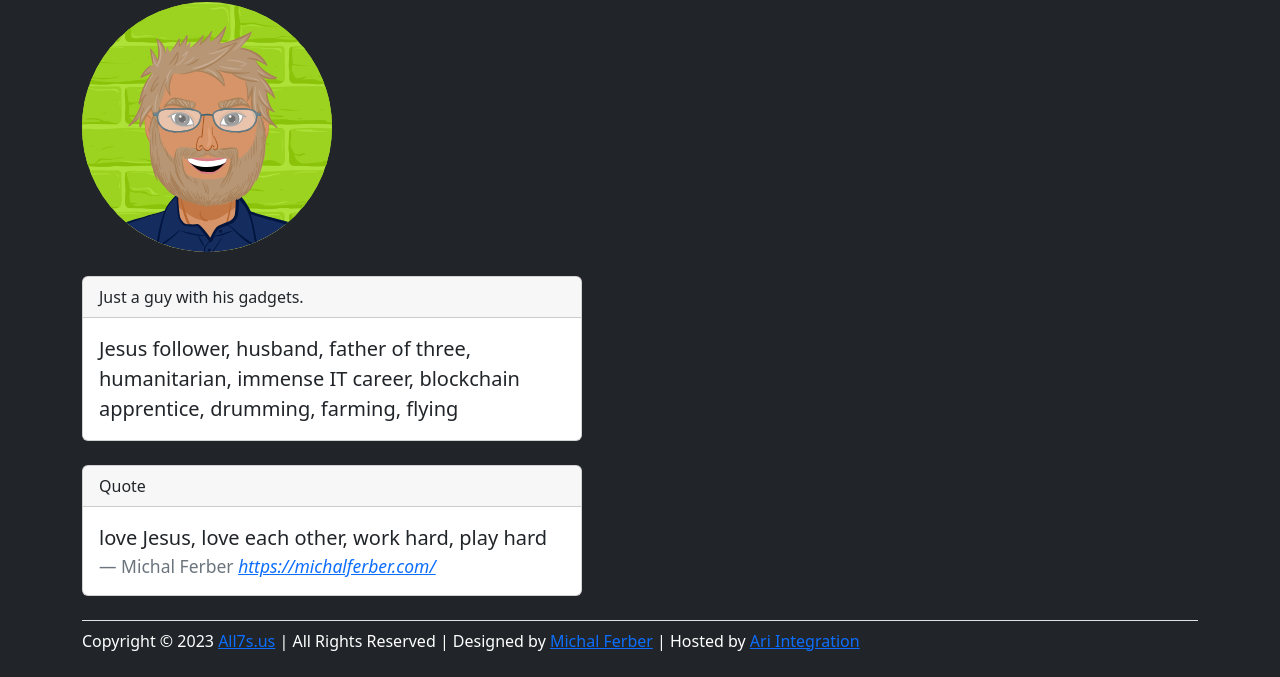
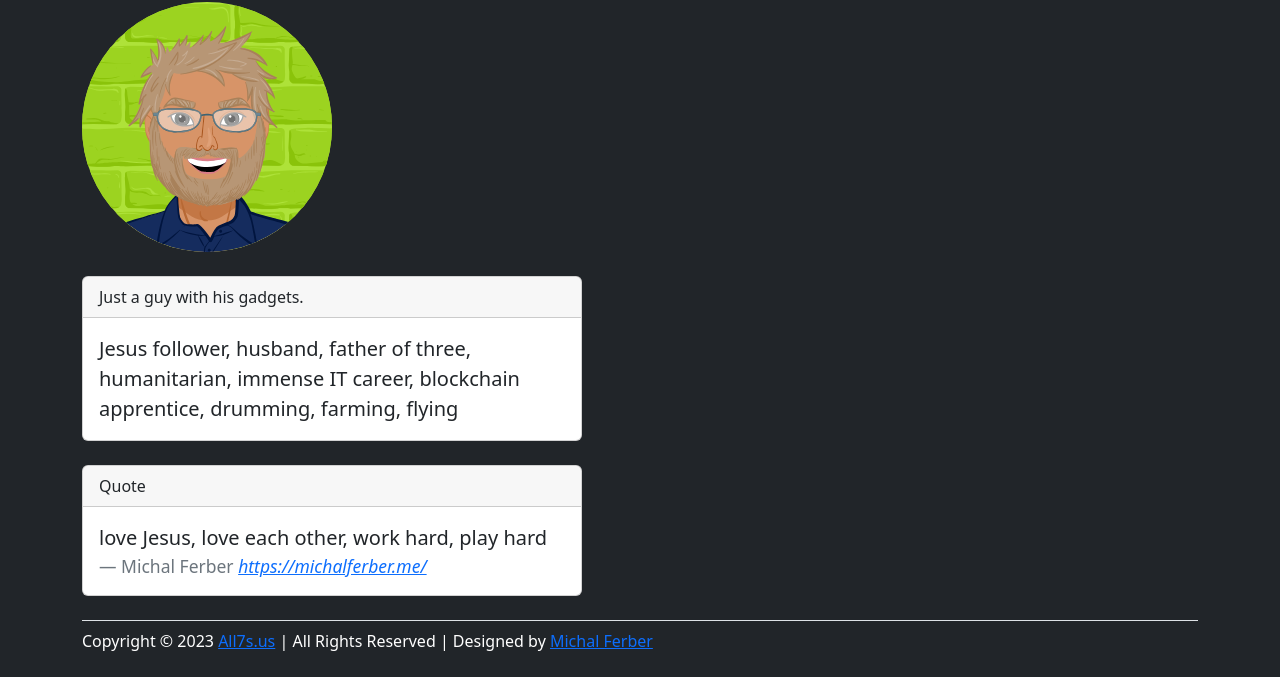
Before and after one commit to MichalAFerber/Hendrick-Hickel, a plain HTML site: page website/index.html in a window 1280 px wide. Shown: the part 160-837 px from the top of the page. Drawn offline with nearby package versions, Linux system fonts and the light colour scheme.

Commit message:
Initial commit

```diff
--- a/website/index.html
+++ b/website/index.html
@@ -55,8 +55,8 @@
                     <blockquote class="blockquote mb-0">
                         <p>love Jesus, love each other, work hard, play hard</p>
                         <footer class="blockquote-footer">Michal Ferber <cite title="Source Title"><a
-                                    href="https://michalferber.com/"
-                                    target="_blank">https://michalferber.com/</a></cite></footer>
+                                    href="https://michalferber.me/"
+                                    target="_blank">https://michalferber.me/</a></cite></footer>
                     </blockquote>
                 </div>
             </div>
@@ -68,8 +68,7 @@
                             Copyright &copy;
                             <script>document.write(new Date().getFullYear());</script> <a
                                 href="https://all7s.us/">All7s.us</a> | All Rights Reserved | Designed by <a
-                                href="https://michalferber.com/" target="_blank">Michal Ferber</a> | Hosted by <a
-                                href="https://ari-integration.com" target="_blank">Ari Integration</a>
+                                href="https://michalaferber.wordpress.com/" target="_blank">Michal Ferber</a>
                         </p>
                     </div>
                 </div>
```
